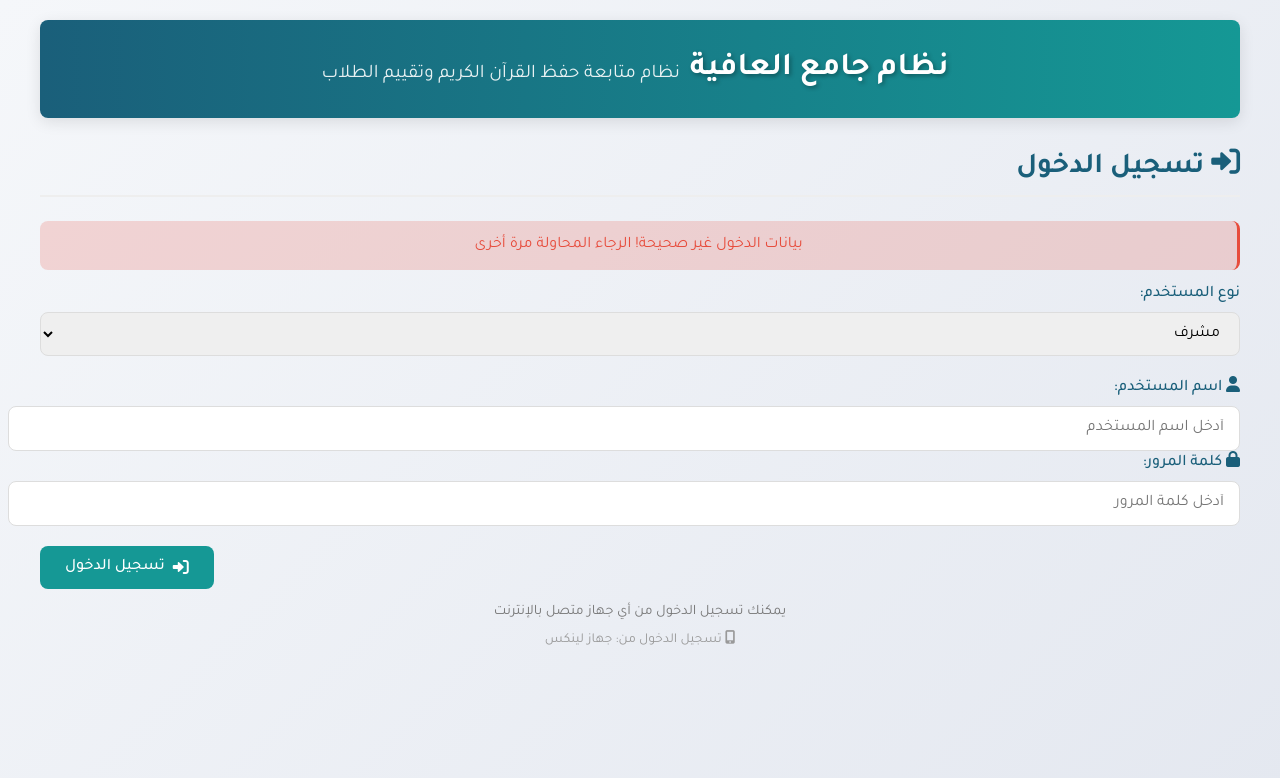
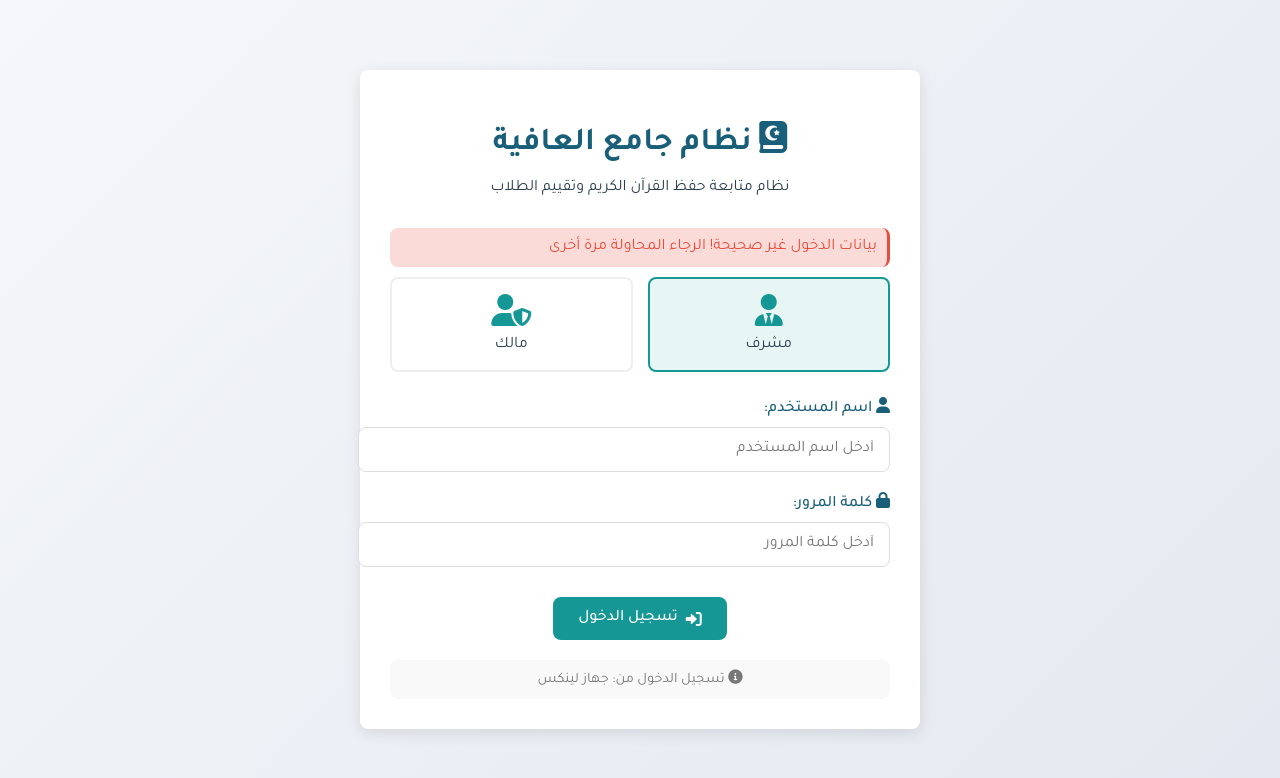
Before and after one commit to masjedalafia/Alafia-mosque, a plain HTML site: page index.html in a window 1280 px wide. Both pictures are taken after a click on the button "تسجيل الدخول". Drawn offline with nearby package versions, Linux system fonts and the light colour scheme.

Commit message:
Update index.html

```diff
--- a/index.html
+++ b/index.html
@@ -429,6 +429,14 @@
             background-color: #f8f9fa;
         }
 
+        .owner-section {
+            border: 2px solid #8e44ad;
+            padding: 20px;
+            border-radius: 10px;
+            margin-bottom: 20px;
+            background-color: #f5eef8;
+        }
+
         .export-btn {
             background-color: #6c757d;
             color: white;
@@ -704,25 +712,70 @@
             border-left: 4px solid var(--accent-color);
         }
 
-        .login-message {
+        .login-container {
+            max-width: 500px;
+            margin: 50px auto;
+            padding: 30px;
+            background: white;
+            border-radius: var(--border-radius);
+            box-shadow: var(--box-shadow);
+        }
+
+        .login-header {
             text-align: center;
+            margin-bottom: 30px;
+        }
+
+        .login-header h1 {
+            color: var(--primary-color);
+            margin-bottom: 10px;
+        }
+
+        .login-type-selector {
+            display: flex;
+            gap: 15px;
+            margin-bottom: 25px;
+        }
+
+        .login-type {
+            flex: 1;
             padding: 15px;
-            margin: 15px 0;
-            border-radius: var(--border-radius);
-        }
-
-        .login-attempts {
+            border: 2px solid #eee;
+            border-radius: var(--border-radius);
             text-align: center;
-            margin-top: 15px;
-            font-size: 0.9rem;
-            color: #777;
+            cursor: pointer;
+            transition: all 0.3s ease;
+        }
+
+        .login-type.active {
+            border-color: var(--accent-color);
+            background-color: rgba(21, 152, 149, 0.1);
+        }
+
+        .login-type i {
+            font-size: 2rem;
+            margin-bottom: 10px;
+            color: var(--accent-color);
+        }
+
+        .login-fields {
+            margin-bottom: 20px;
+        }
+
+        .login-actions {
+            display: flex;
+            justify-content: center;
+            margin-top: 30px;
         }
 
         .login-device {
             text-align: center;
-            margin-top: 10px;
-            font-size: 0.85rem;
-            color: #999;
+            margin-top: 20px;
+            padding: 10px;
+            background-color: #f9f9f9;
+            border-radius: var(--border-radius);
+            color: #777;
+            font-size: 0.9rem;
         }
 
         @media (max-width: 768px) {
@@ -758,52 +811,58 @@
             .groups-management {
                 grid-template-columns: 1fr;
             }
+
+            .login-type-selector {
+                flex-direction: column;
+            }
         }
     </style>
 </head>
 <body>
+    <!-- واجهة تسجيل الدخول -->
     <div class="container" id="auth-container">
-        <div class="header">
-            <h1>نظام جامع العافية</h1>
-            <p>نظام متابعة حفظ القرآن الكريم وتقييم الطلاب</p>
-        </div>
-
-        <div class="auth-section" id="login-section">
-            <h2><i class="fas fa-sign-in-alt"></i> تسجيل الدخول</h2>
-
-            <div id="login-message" class="login-message"></div>
+        <div class="login-container">
+            <div class="login-header">
+                <h1><i class="fas fa-book-quran"></i> نظام جامع العافية</h1>
+                <p>نظام متابعة حفظ القرآن الكريم وتقييم الطلاب</p>
+            </div>
+
+            <div class="alert" id="login-message"></div>
+
+            <div class="login-type-selector">
+                <div class="login-type active" id="admin-type" onclick="selectLoginType('admin')">
+                    <i class="fas fa-user-tie"></i>
+                    <div>مشرف</div>
+                </div>
+                <div class="login-type" id="owner-type" onclick="selectLoginType('owner')">
+                    <i class="fas fa-user-shield"></i>
+                    <div>مالك</div>
+                </div>
+            </div>
 
             <div class="form-group">
-                <label for="login-type">نوع المستخدم:</label>
-                <select id="login-type" class="form-control" onchange="toggleLoginFields()">
-                    <option value="admin">مشرف</option>
-                    <option value="owner">مالك</option>
-                </select>
-            </div>
-
-            <div class="form-group" id="admin-login-section">
-                <label for="admin-username"><i class="fas fa-user"></i> اسم المستخدم:</label>
-                <input type="text" id="admin-username" placeholder="أدخل اسم المستخدم">
-
-                <label for="admin-password"><i class="fas fa-lock"></i> كلمة المرور:</label>
-                <input type="password" id="admin-password" placeholder="أدخل كلمة المرور">
-            </div>
-
-            <div class="buttons">
+                <label for="username"><i class="fas fa-user"></i> اسم المستخدم:</label>
+                <input type="text" id="username" placeholder="أدخل اسم المستخدم">
+            </div>
+
+            <div class="form-group">
+                <label for="password"><i class="fas fa-lock"></i> كلمة المرور:</label>
+                <input type="password" id="password" placeholder="أدخل كلمة المرور">
+            </div>
+
+            <div class="login-actions">
                 <button class="btn-primary" onclick="login()">
                     <i class="fas fa-sign-in-alt"></i> تسجيل الدخول
                 </button>
             </div>
 
-            <div class="login-attempts">
-                يمكنك تسجيل الدخول من أي جهاز متصل بالإنترنت
-            </div>
             <div class="login-device" id="device-info">
-                <!-- سيتم تعبئته بالجافاسكريبت -->
+                <i class="fas fa-info-circle"></i> يمكنك تسجيل الدخول من أي جهاز متصل بالإنترنت
             </div>
         </div>
     </div>
 
+    <!-- الواجهة الرئيسية للنظام -->
     <div class="container" id="app-container" style="display: none;">
         <button class="logout-btn" onclick="logout()">
             <i class="fas fa-sign-out-alt"></i> تسجيل الخروج
@@ -1233,8 +1292,65 @@
         <div id="settings" class="tab-content">
             <h2>إعدادات النظام</h2>
 
+            <div class="owner-section">
+                <h3><i class="fas fa-users"></i> إدارة المشرفين</h3>
+
+                <div class="form-grid">
+                    <div class="form-group">
+                        <label for="new-admin-name">اسم المشرف الجديد:</label>
+                        <input type="text" id="new-admin-name" placeholder="أدخل الاسم الكامل">
+                    </div>
+                    <div class="form-group">
+                        <label for="new-admin-email">البريد الإلكتروني:</label>
+                        <input type="email" id="new-admin-email" placeholder="أدخل البريد الإلكتروني">
+                    </div>
+                    <div class="form-group">
+                        <label for="new-admin-password">كلمة المرور:</label>
+                        <input type="password" id="new-admin-password" placeholder="أدخل كلمة المرور">
+                    </div>
+                </div>
+
+                <div class="buttons">
+                    <button class="btn-primary">
+                        <i class="fas fa-user-plus"></i> إضافة مشرف جديد
+                    </button>
+                </div>
+
+                <h4>قائمة المشرفين</h4>
+                <table>
+                    <thead>
+                        <tr>
+                            <th>اسم المشرف</th>
+                            <th>البريد الإلكتروني</th>
+                            <th>تاريخ التسجيل</th>
+                            <th>الإجراءات</th>
+                        </tr>
+                    </thead>
+                    <tbody>
+                        <tr>
+                            <td>أحمد محمد</td>
+                            <td>ahmed@alafia.com</td>
+                            <td>2023-01-15</td>
+                            <td class="actions">
+                                <button class="action-btn edit-btn"><i class="fas fa-edit"></i></button>
+                                <button class="action-btn delete-btn"><i class="fas fa-trash"></i></button>
+                            </td>
+                        </tr>
+                        <tr>
+                            <td>محمد علي</td>
+                            <td>mohammed@alafia.com</td>
+                            <td>2023-03-22</td>
+                            <td class="actions">
+                                <button class="action-btn edit-btn"><i class="fas fa-edit"></i></button>
+                                <button class="action-btn delete-btn"><i class="fas fa-trash"></i></button>
+                            </td>
+                        </tr>
+                    </tbody>
+                </table>
+            </div>
+
             <div class="admin-section">
-                <h3>إدارة المجموعات</h3>
+                <h3><i class="fas fa-object-group"></i> إدارة المجموعات</h3>
 
                 <div class="groups-management">
                     <div>
@@ -1292,7 +1408,7 @@
             </div>
 
             <div class="admin-section">
-                <h3>إعدادات التقييم</h3>
+                <h3><i class="fas fa-star"></i> إعدادات التقييم</h3>
 
                 <div class="form-grid">
                     <div class="form-group">
@@ -1320,49 +1436,6 @@
                 <div class="buttons">
                     <button class="btn-primary">حفظ الإعدادات</button>
                 </div>
-            </div>
-
-            <div class="admin-section">
-                <h3>إدارة المستخدمين</h3>
-
-                <table>
-                    <thead>
-                        <tr>
-                            <th>اسم المستخدم</th>
-                            <th>الدور</th>
-                            <th>تاريخ الإنشاء</th>
-                            <th>الإجراءات</th>
-                        </tr>
-                    </thead>
-                    <tbody>
-                        <tr>
-                            <td>ahmed@alafia.com</td>
-                            <td>مشرف</td>
-                            <td>2023-01-15</td>
-                            <td class="actions">
-                                <button class="action-btn edit-btn"><i class="fas fa-edit"></i></button>
-                                <button class="action-btn delete-btn"><i class="fas fa-trash"></i></button>
-                            </td>
-                        </tr>
-                        <tr>
-                            <td>mohammed@alafia.com</td>
-                            <td>مشرف</td>
-                            <td>2023-03-22</td>
-                            <td class="actions">
-                                <button class="action-btn edit-btn"><i class="fas fa-edit"></i></button>
-                                <button class="action-btn delete-btn"><i class="fas fa-trash"></i></button>
-                            </td>
-                        </tr>
-                        <tr>
-                            <td>owner@alafia.com</td>
-                            <td>مالك</td>
-                            <td>2023-01-01</td>
-                            <td class="actions">
-                                <button class="action-btn edit-btn"><i class="fas fa-edit"></i></button>
-                            </td>
-                        </tr>
-                    </tbody>
-                </table>
             </div>
         </div>
     </div>
@@ -1396,34 +1469,45 @@
             return deviceType;
         }
 
+        // تحديد نوع المستخدم
+        function selectLoginType(userType) {
+            const adminType = document.getElementById('admin-type');
+            const ownerType = document.getElementById('owner-type');
+
+            if (userType === 'admin') {
+                adminType.classList.add('active');
+                ownerType.classList.remove('active');
+            } else {
+                ownerType.classList.add('active');
+                adminType.classList.remove('active');
+            }
+        }
+
         // عرض رسالة تسجيل الدخول
         function showLoginMessage(message, type) {
             const messageDiv = document.getElementById('login-message');
             messageDiv.textContent = message;
-            messageDiv.className = 'login-message';
+            messageDiv.className = 'alert';
 
             if (type === 'success') {
                 messageDiv.classList.add('alert-success');
             } else if (type === 'error') {
                 messageDiv.classList.add('alert-error');
-            } else {
-                messageDiv.classList.add('alert-warning');
-            }
-        }
-
-        // تبديل بين واجهة تسجيل الدخول والواجهة الرئيسية
+            }
+        }
+
+        // تسجيل الدخول
         function login() {
-            const username = document.getElementById('admin-username').value.trim();
-            const password = document.getElementById('admin-password').value;
-            const loginType = document.getElementById('login-type').value;
+            const username = document.getElementById('username').value.trim();
+            const password = document.getElementById('password').value;
             const deviceInfo = document.getElementById('device-info');
+            const userType = document.querySelector('.login-type.active').id;
 
             // تحديث معلومات الجهاز
-            deviceInfo.innerHTML = `<i class="fas fa-mobile-alt"></i> تسجيل الدخول من: ${getDeviceInfo()}`;
+            deviceInfo.innerHTML = `<i class="fas fa-info-circle"></i> تسجيل الدخول من: ${getDeviceInfo()}`;
 
             // التحقق من صحة المستخدم
-            if (loginType === 'owner' && username === 'owner' && password === users.owner.password) {
-                // تسجيل دخول المالك
+            if (userType === 'owner-type' && username === 'owner' && password === users.owner.password) {
                 showLoginMessage('تم تسجيل دخول المالك بنجاح', 'success');
                 setTimeout(() => {
                     document.getElementById('auth-container').style.display = 'none';
@@ -1432,8 +1516,7 @@
                     document.getElementById('welcome-text').textContent = `مرحباً بك يا مالك النظام في نظام جامع العافية`;
                 }, 1000);
             }
-            else if (loginType === 'admin' && users[username] && password === users[username].password) {
-                // تسجيل دخول المشرف
+            else if (userType === 'admin-type' && users[username] && password === users[username].password) {
                 showLoginMessage(`تم تسجيل دخول المشرف ${users[username].name} بنجاح`, 'success');
                 setTimeout(() => {
                     document.getElementById('auth-container').style.display = 'none';
@@ -1451,10 +1534,10 @@
         function logout() {
             document.getElementById('auth-container').style.display = 'block';
             document.getElementById('app-container').style.display = 'none';
-            document.getElementById('admin-username').value = '';
-            document.getElementById('admin-password').value = '';
+            document.getElementById('username').value = '';
+            document.getElementById('password').value = '';
             document.getElementById('login-message').textContent = '';
-            document.getElementById('login-message').className = 'login-message';
+            document.getElementById('login-message').className = 'alert';
         }
 
         // تبديل بين التبويبات
@@ -1527,18 +1610,6 @@
             }
         }
 
-        // تبديل حقول تسجيل الدخول
-        function toggleLoginFields() {
-            const loginType = document.getElementById('login-type').value;
-            const adminSection = document.getElementById('admin-login-section');
-
-            if(loginType === 'owner') {
-                adminSection.style.display = 'none';
-            } else {
-                adminSection.style.display = 'block';
-            }
-        }
-
         // تهيئة النظام
         document.addEventListener('DOMContentLoaded', function() {
             // تعيين التاريخ الحالي لحقول التاريخ
@@ -1552,9 +1623,6 @@
             if(document.getElementById('report-date')) {
                 document.getElementById('report-date').value = currentMonth;
             }
-
-            // عرض معلومات الجهاز
-            document.getElementById('device-info').innerHTML = `<i class="fas fa-mobile-alt"></i> تسجيل الدخول من: ${getDeviceInfo()}`;
         });
     </script>
 </body>
```
